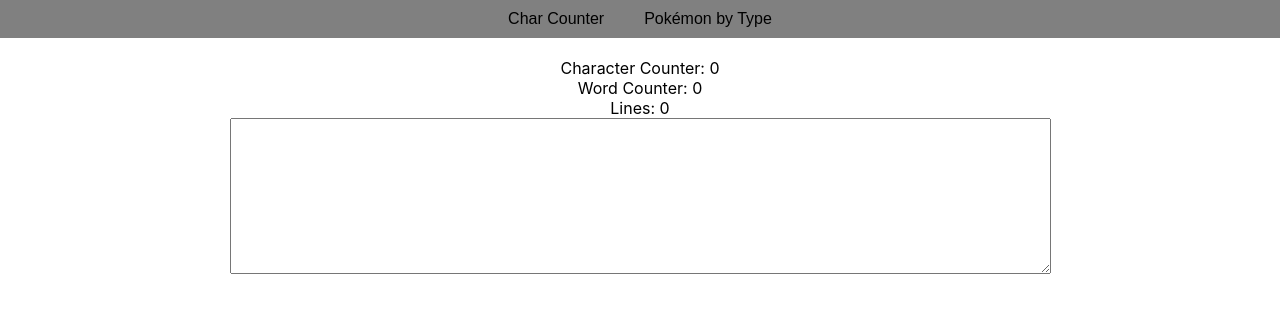
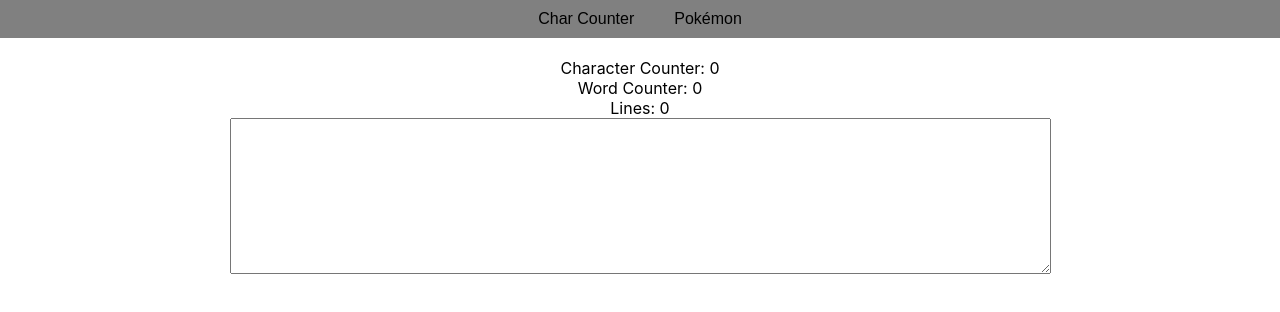
Before and after one commit to awells111/everything-website-frontend, a React (Create React App) app: page / in a window 1280 px wide. Shown: the top 312 px of the page. Built offline with nearby package versions, Linux system fonts and the light colour scheme.

Commit message:
Reorganization
Just renamed and changed folder positions.

```diff
--- a/src/pokemonByType/PokemonByType.css
+++ b/src/TabbedInterface/Pokemon/Pokemon.css
@@ -1,4 +1,3 @@
-/* PokemonByType.css */
 .pokemon-list {
     display: flex;
     flex-wrap: wrap;
--- a/src/pokemonByType/pokemonByType.tsx
+++ b/src/TabbedInterface/Pokemon/Pokemon.tsx
@@ -1,6 +1,5 @@
-// PokemonByType.tsx
 import React, { useState } from "react";
-import "./PokemonByType.css"; // Import the CSS file
+import "./Pokemon.css";
 
 type Pokemon = {
   name: string;
--- a/src/TabbedInterface/TabbedInterface.tsx
+++ b/src/TabbedInterface/TabbedInterface.tsx
@@ -1,8 +1,8 @@
 // TabbedInterface.tsx
 import React, { useState } from 'react';
-import CharCounter from '../CharCounter/CharCounter';
-import PokemonByType from '../pokemonByType/pokemonByType';
+import CharCounter from './CharCounter/CharCounter';
 import './Tabs.css';
+import PokemonByType from './Pokemon/Pokemon';
 
 type TabName = 'charCounter' | 'pokemonByType';
 
@@ -24,7 +24,7 @@ const TabbedInterface: React.FC = () => {
     <div>
       <div className="tabs">
         <button onClick={() => setActiveTab('charCounter')}>Char Counter</button>
-        <button onClick={() => setActiveTab('pokemonByType')}>Pokémon by Type</button>
+        <button onClick={() => setActiveTab('pokemonByType')}>Pokémon</button>
       </div>
       <div className="tab-content">
         {renderContent()}
```
Also changed, not shown: src/TabbedInterface/CharCounter/CharCounter.tsx (renamed from src/CharCounter/CharCounter.tsx).
